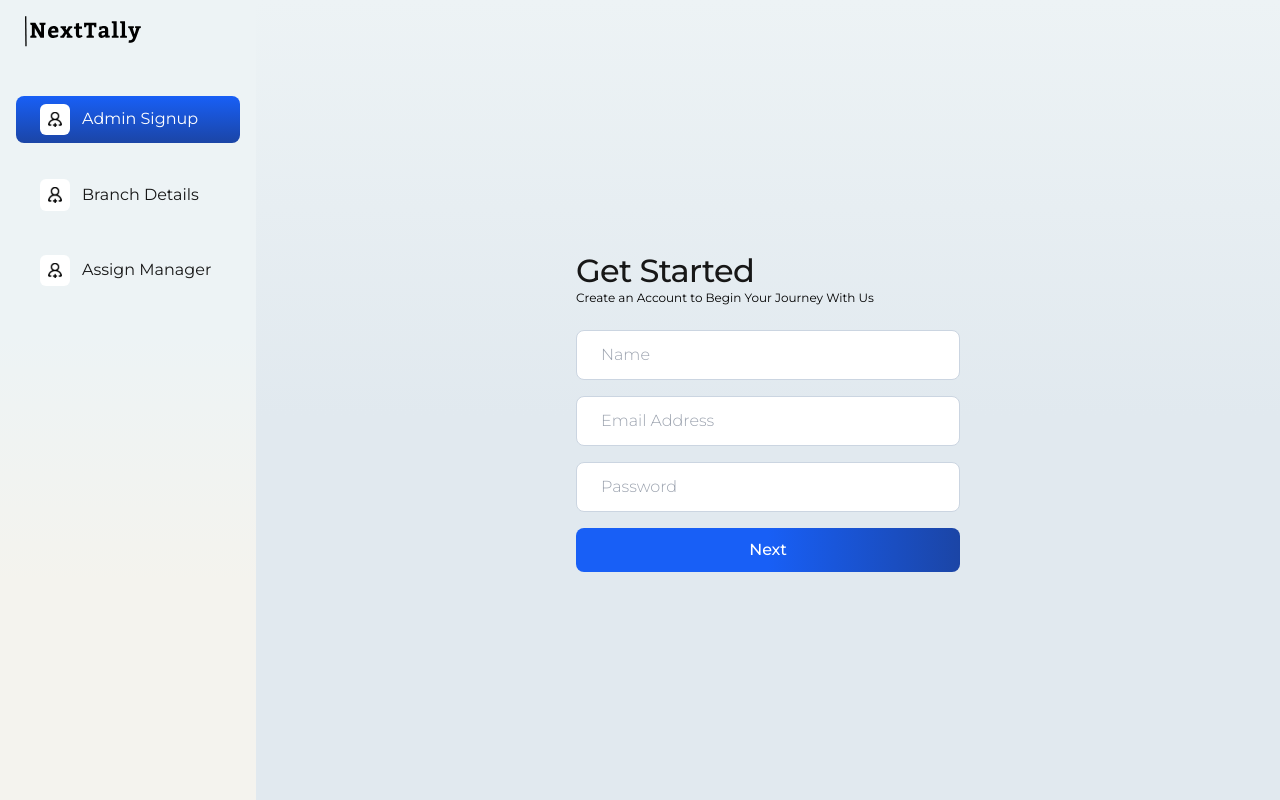
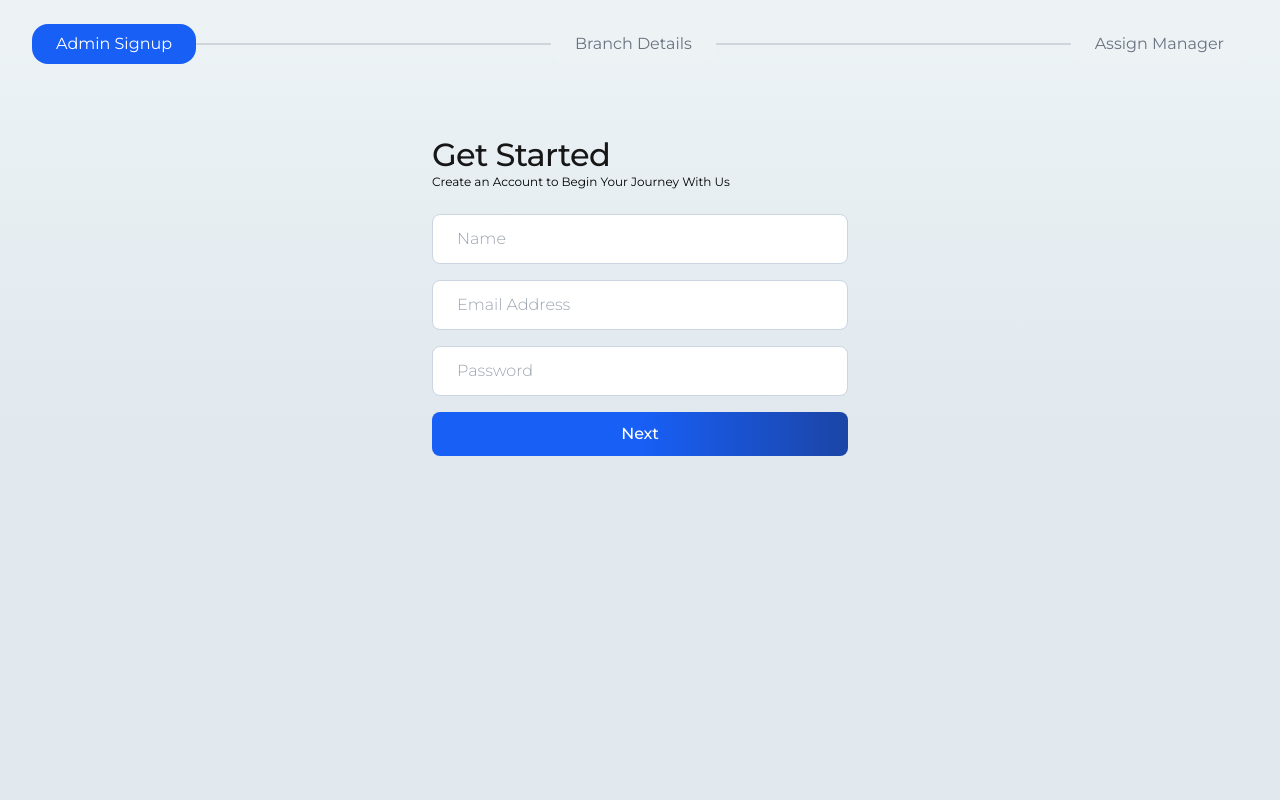
Before and after one commit to ayu-sharma/NextTally, a Next.js app: page /AdminSignup in a window 1280 px wide. Built offline with nearby package versions, Linux system fonts and the light colour scheme.

Commit message:
admin signup design changed

```diff
--- a/app/AdminDashboard/page.js
+++ b/app/AdminDashboard/page.js
@@ -10,11 +10,14 @@ import {
   Settings,
   HandHelping,
   LogOut,
+  Import,
 } from "lucide-react";
-import AdminDashboardCmp from "../../components/ui/AdminDashboardCmp";
+import AdminDashboardCmp from "../../components/AdminDashboardCmp";
 import TaxCalc from "../../components/ui/TaxCalc";
+import BranchDetails from "../../components/BranchDetails";
 import logol from "../../public/images/logol.svg";
 import { HiX, HiMenu } from "react-icons/hi";
+
 const SidebarItem = ({ id, label, icon, isSelected, onClick }) => (
   <div
     onClick={() => onClick(id)}
@@ -38,16 +41,10 @@ export default function AdminDashboard() {
   const [isOpen, setIsOpen] = useState(false);
   const router = useRouter();
 
-  useEffect(() => {
-    const storedOption = localStorage.getItem("selectedOption");
-    if (storedOption) {
-      setSelectedOption(storedOption);
-    }
-  }, []);
-
   const toggleButton = () => {
     setIsOpen(!isOpen);
-  }
+  };
+
   useEffect(() => {
     const authToken = localStorage.getItem("authToken");
     if (!authToken) {
@@ -58,14 +55,11 @@ export default function AdminDashboard() {
     setIsCheckingAuth(false);
   }, [router]);
 
-  useEffect(() => {
-    localStorage.setItem("selectedOption", selectedOption);
-  }, [selectedOption]);
-
   const handleLogout = () => {
     localStorage.clear();
     router.push("/");
   };
+
   if (isCheckingAuth) return null;
   if (!isAuthenticated) return null;
 
@@ -75,6 +69,8 @@ export default function AdminDashboard() {
         return <AdminDashboardCmp />;
       case "Tax Calculation":
         return <TaxCalc />;
+      case "Branch Details":
+        return <BranchDetails />;
       default:
         return <div>Select an option from the sidebar</div>;
     }
@@ -97,15 +93,14 @@ export default function AdminDashboard() {
   return (
     <div className="flex w-screen h-screen overflow-auto">
       {/* Sidebar */}
-      <nav className='lg:hidden'>
-      <button
-              onClick={toggleButton}
-              className="focus:outline-none pt-7 pl-4"
-            >
-              { isOpen ? "" : <HiMenu size={30} />}
+      <nav className="lg:hidden">
+        <button onClick={toggleButton} className="focus:outline-none pt-7 pl-4">
+          {isOpen ? "" : <HiMenu size={30} />}
         </button>
       </nav>
-      <div className={`home-navbar-color min-h-screen w-[16rem] hidden lg:flex flex-col justify-between fixed`}>
+      <div
+        className={`home-navbar-color min-h-screen w-[16rem] hidden lg:flex flex-col justify-between fixed`}
+      >
         <div>
           <Image
             className="my-1 mt-3 mx-4 py-1"
@@ -113,13 +108,6 @@ export default function AdminDashboard() {
             alt="NextTally Logo"
             height={35}
           />
-
-
-          {/* <div className="text-xs text-[#8B8686] my-1 mx-4 py-1">
-            {selectedOption}
-          </div> */}
-
-
           <div className="flex flex-col gap-4 mt-6">
             {sidebarItems.map((item) => (
               <SidebarItem
--- a/app/AdminSignup/page.js
+++ b/app/AdminSignup/page.js
@@ -4,10 +4,8 @@ import React, { useState, useEffect } from "react";
 import Signup_cmp from "../../components/SignupCmp";
 import Branch_cmp from "../../components/BranchCmp";
 import Assign_mngr from "../../components/AssignMngr";
-import Image from "next/image";
-import logol from "../../public/images/logol.svg";
-import signuplogo from "../../public/images/signup_logo.svg";
 import adminSignup from "../api/authenticateadminapi";
+import AdminSignupBar from "../../components/ui/AdminSignupBar";
 
 export default function SignupAdmin() {
   const [page, setPage] = useState(1);
@@ -21,25 +19,6 @@ export default function SignupAdmin() {
     managerEmail: "",
     managerPassword: "",
   });
-
-
-  useEffect(() => {
-    const savedPage = localStorage.getItem("selectedPage");
-    if (savedPage) {
-      setPage(parseInt(savedPage, 10));
-    }
-    const handlePopState = () => localStorage.removeItem("selectedPage");
-    window.addEventListener("popstate", handlePopState);
-
-    return () => {
-      window.removeEventListener("popstate", handlePopState);
-    };
-  }, []);
-
-  useEffect(() => {
-    localStorage.setItem("selectedPage", page);
-  }, [page]);
-
   const addSignupDetails = async () => {
     try {
       const response = await adminSignup(signupData);
@@ -55,61 +34,21 @@ export default function SignupAdmin() {
       console.error("Error during signup:", err);
     }
   };
-
   const resetSignupFlow = () => {
     localStorage.removeItem("selectedPage");
     setPage(1);
   };
-
   const renderPage = () => {
     setPage((prev) => (prev < 3 ? prev + 1 : 1));
   };
 
-  const isActive = (currentPage) =>
-    page === currentPage
-      ? "bg-gradient-to-b from-[#185FF6] to-[#1B45A6] text-white"
-      : "";
-
-  const SidebarItem = ({ label, currentPage }) => (
-    <div
-      className={`flex flex-row items-center gap-3 cursor-pointer rounded-lg mx-4 my-2 py-2 px-6 ${isActive(
-        currentPage
-      )}`}
-    >
-      <Image
-        className="bg-white p-2 rounded-md"
-        src={signuplogo}
-        alt={`${label} Logo`}
-        height={30}
-        width={30}
+  return (
+    <div className="flex flex-col">
+      <AdminSignupBar
+      page = {page}
+      setPage = {setPage}
       />
-      <h1>{label}</h1>
-    </div>
-  );
-
-  return (
-    <div className="w-full overflow-y-auto">
-      <div className="flex flex-col w-full">
-        <div className="flex-1 flex items-center flex-row w-full">
-          {/* Sidebar */}
-          <div className="home-navbar-color h-screen w-full max-w-[16rem]">
-            <div className="py-4">
-              <Image
-                className="pl-6"
-                src={logol}
-                alt="NextTally Logo"
-                height={38}
-              />
-              <div className="flex flex-col mt-10 gap-3">
-                <SidebarItem label="Admin Signup" currentPage={1} />
-                <SidebarItem label="Branch Details" currentPage={2} />
-                <SidebarItem label="Assign Manager" currentPage={3} />
-              </div>
-            </div>
-          </div>
-
-          {/* Page Content */}
-          <div className="flex flex-col w-full md:px-4 px-4 max-w-md mx-auto">
+      <div className="flex flex-col w-full md:px-4 px-4 max-w-lg mx-auto">
         {page === 1 && (
           <Signup_cmp
             renderPage={renderPage}
@@ -134,7 +73,5 @@ export default function SignupAdmin() {
         )}
       </div>
     </div>
-      </div>
-    </div>
   );
 }
--- a/app/globals.css
+++ b/app/globals.css
@@ -45,6 +45,9 @@ background: linear-gradient(180deg, #EDF3F5 42%, #F4F3EE 72.5%);
 .website-color-scheme {
   background: linear-gradient(to bottom, #185FF6, #1B45A6);
 }
+.website-color {
+  color: linear-gradient(to bottom, #185FF6, #1B45A6);
+}
 .website-color-scheme-text {
     background: linear-gradient(to bottom, #185FF6, #1B45A6);
     -webkit-background-clip: text;
--- a/components/ui/Admindashboardcmp.js
+++ b/components/AdminDashboardCmp.js
@@ -4,31 +4,10 @@ import { Clapperboard } from "lucide-react";
 import { Album } from "lucide-react";
 import { Percent } from "lucide-react";
 import { VenetianMask } from "lucide-react";
-import { dashboardDetails } from "../../app/api/authenticateadminapi";
-import Spinner from "../ui/Spinner";
+import { dashboardDetails } from "../app/api/authenticateadminapi";
+import Spinner from "./ui/Spinner";
 export default function adminDashboardCmp() {
-  const [data, setData]  = useState([
-    {
-      title: "Theaters",
-      value: 0,
-      icon: <Theater />,
-    },
-    {
-      title: "Movies",
-      value: 0,
-      icon: <Clapperboard />,
-    },
-    {
-      title: "Bookings",
-      value: 0,
-      icon: <Album />,
-    },
-    {
-      title: "Revenue",
-      value: 0,
-      icon: <Percent />,
-    },
-  ])
+  const [data, setData]  = useState([])
   const [iseLoading, setIsLoading] = useState()
 
   useEffect(() => {
--- /dev/null
+++ b/components/BranchDetails.js
@@ -0,0 +1,12 @@
+import React from 'react';
+import { Plus } from 'lucide-react';
+export default function BranchDetails() {
+    return (
+        <div>
+            <h1>Branch Details</h1>
+            <div className='flex flex-col items-center'>
+                <button className='absolute bottom-4 rounded-full website-color-scheme p-2 text-white hover:bg-transparent'><Plus size={40} strokeWidth={2.5} /></button>
+            </div>
+        </div>
+    )
+}
--- /dev/null
+++ b/components/ui/AdminSignupBar.js
@@ -0,0 +1,40 @@
+import React from "react";
+export default function AdminSignupBar({page, setPage}) {
+
+  const isActive = (currentPage) => {
+    if (page === currentPage) {
+      return "bg-[#185FF6] ease-linear text-white transition-all duration-1000"
+    }
+    if(page > currentPage) {
+        return "bg-gradient-to-b from-[#185FF6] to-[#1B45A6] text-white transition-all duration-500"
+    }
+    else
+    return "bg-[#EDF3F5] text-gray-500"
+  }
+  const SidebarItem = ({ label, currentPage }) => (
+    <div
+      className={`flex flex-row items-center gap-3 cursor-pointer rounded-2xl my-2 py-2 px-6 ${isActive(
+        currentPage
+      )}`}
+    >
+      <h1>{label}</h1>
+    </div>
+  );
+  const steps = 3;
+  const percentage = ((page - 1) / (steps - 1)) * 100;
+  return (
+    <>
+      <div className="flex justify-between items-center mx-8 mt-4 relative">
+      <div className="h-0.5 w-full bg-gray-300 absolute mx-auto z-[-1]">
+          <div
+            className="h-0.5 bg-gradient-to-b from-[#185FF6] to-[#1B45A6] absolute z-10 transition-all duration-100"
+            style={{ width: `${percentage}%` }}
+          ></div>
+        </div>
+        <SidebarItem label="Admin Signup" currentPage={1} />
+        <SidebarItem label="Branch Details" currentPage={2} />
+        <SidebarItem label="Assign Manager" currentPage={3} />
+        </div>
+    </>
+  );
+}
```
Also changed, not shown: components/SignupCmp.js (+37 -29 lines). Lines whose indentation alone changed are shown as unchanged.
